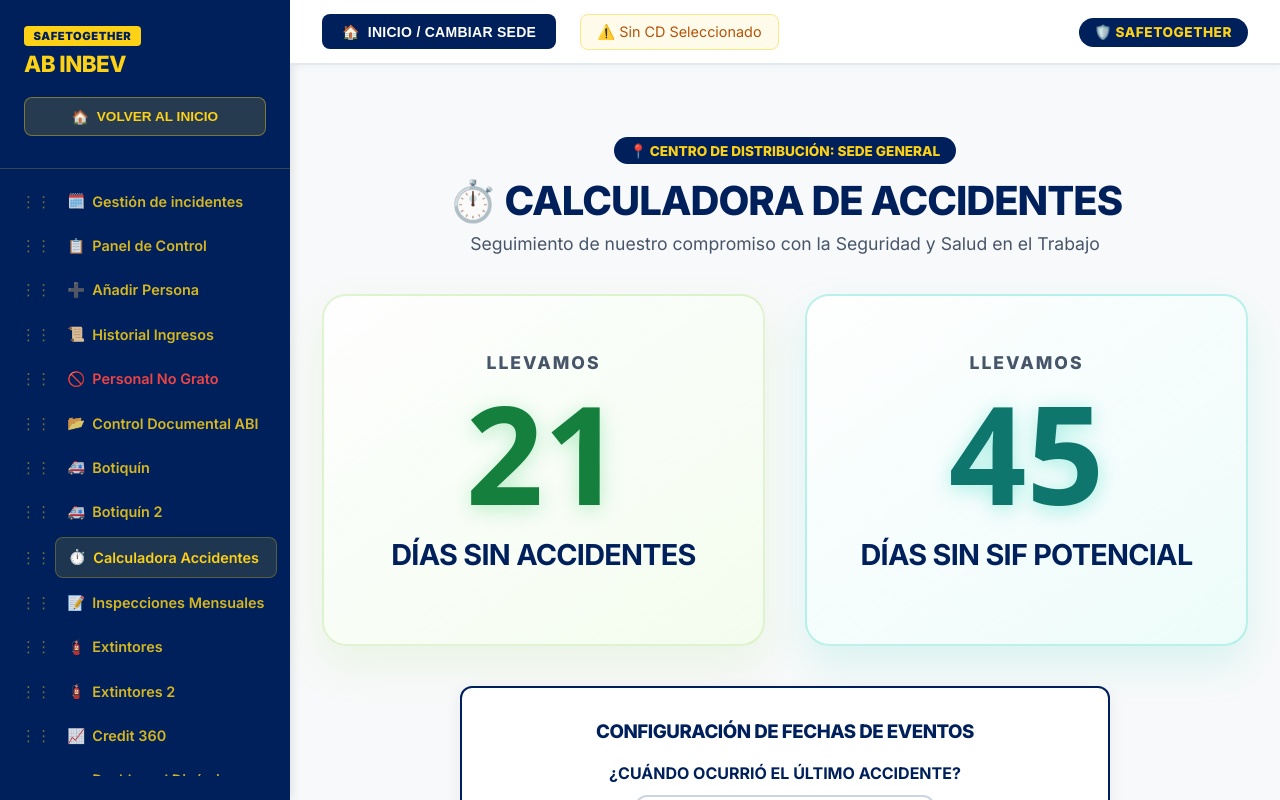
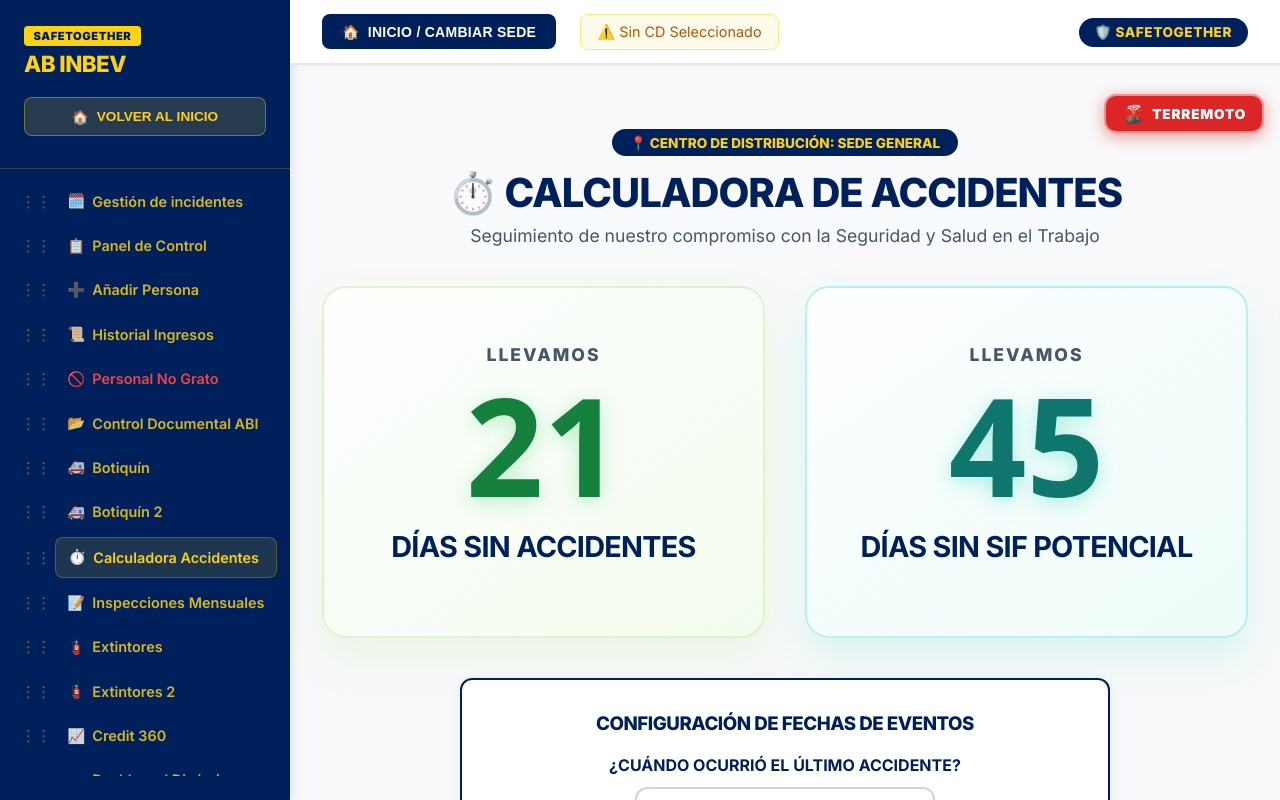
Before and after one commit to EjeCafetero100/contratistas-app, a Next.js app in the folder carnet-app/: page /calculadora-accidentes in a window 1280 px wide. Built offline with nearby package versions, Linux system fonts and the light colour scheme.

Commit message:
feat(pereira): fijar SIF a 10-08-2026 y agregar indicador de Terremoto en esquina

```diff
--- a/carnet-app/src/app/calculadora-accidentes/page.js
+++ b/carnet-app/src/app/calculadora-accidentes/page.js
@@ -7,6 +7,7 @@ export default function CalculadoraAccidentes() {
   const { selectedCity } = useCity();
   const isPereira = (selectedCity || "").toLowerCase() === "pereira";
   const FIXED_PEREIRA_DATE = "2020-01-08";
+  const FIXED_PEREIRA_SIF_DATE = "2026-08-10";
 
   // Fecha del último accidente
   const [lastAccidentDate, setLastAccidentDate] = useState(() => {
@@ -23,34 +24,51 @@ export default function CalculadoraAccidentes() {
 
   const [daysWithoutAccidents, setDaysWithoutAccidents] = useState(0);
 
-  // Fecha SIF por defecto
+  // Fecha SIF (en Pereira fijada al 10-08-2026)
   const [lastSifDate, setLastSifDate] = useState(() => {
     if (typeof window !== "undefined") {
+      if (isPereira) {
+        const savedPereiraSif = localStorage.getItem("last_sif_date_pereira");
+        return savedPereiraSif || FIXED_PEREIRA_SIF_DATE;
+      }
       const cityKey = (selectedCity || "general").toLowerCase();
       const saved = localStorage.getItem(`last_sif_date_${cityKey}`);
       if (saved) return saved;
     }
+    return isPereira ? FIXED_PEREIRA_SIF_DATE : (() => {
       const defaultDate = new Date();
       defaultDate.setDate(defaultDate.getDate() - 45);
       return defaultDate.toISOString().split('T')[0];
+    })();
   });
 
   const [daysWithoutSif, setDaysWithoutSif] = useState(0);
 
-  // Sincronizar fecha según la sede seleccionada (en Pereira se fija 08-01-2020 o su valor manual guardado)
+  // Sincronizar fechas según la sede seleccionada
   useEffect(() => {
     if (isPereira) {
-      const saved = localStorage.getItem("last_accident_date_pereira");
-      setLastAccidentDate(saved || FIXED_PEREIRA_DATE);
+      const savedAccident = localStorage.getItem("last_accident_date_pereira");
+      setLastAccidentDate(savedAccident || FIXED_PEREIRA_DATE);
+      const savedSif = localStorage.getItem("last_sif_date_pereira");
+      setLastSifDate(savedSif || FIXED_PEREIRA_SIF_DATE);
     } else {
       const cityKey = (selectedCity || "general").toLowerCase();
-      const saved = localStorage.getItem(`last_accident_date_${cityKey}`);
-      if (saved) {
-        setLastAccidentDate(saved);
+      const savedAccident = localStorage.getItem(`last_accident_date_${cityKey}`);
+      if (savedAccident) {
+        setLastAccidentDate(savedAccident);
       } else {
         const defaultDate = new Date();
         defaultDate.setDate(defaultDate.getDate() - 21);
         setLastAccidentDate(defaultDate.toISOString().split('T')[0]);
+      }
+
+      const savedSif = localStorage.getItem(`last_sif_date_${cityKey}`);
+      if (savedSif) {
+        setLastSifDate(savedSif);
+      } else {
+        const defaultDate = new Date();
+        defaultDate.setDate(defaultDate.getDate() - 45);
+        setLastSifDate(defaultDate.toISOString().split('T')[0]);
       }
     }
   }, [selectedCity, isPereira]);
@@ -59,7 +77,6 @@ export default function CalculadoraAccidentes() {
   const handleAccidentDateChange = (newDate) => {
     setLastAccidentDate(newDate);
     if (isPereira) {
-      // Guardar de forma manual y persistente para Pereira
       localStorage.setItem("last_accident_date_pereira", newDate);
     } else {
       const cityKey = (selectedCity || "general").toLowerCase();
@@ -70,23 +87,23 @@ export default function CalculadoraAccidentes() {
   // Manejar cambio manual de fecha SIF
   const handleSifDateChange = (newDate) => {
     setLastSifDate(newDate);
+    if (isPereira) {
+      localStorage.setItem("last_sif_date_pereira", newDate);
+    } else {
       const cityKey = (selectedCity || "general").toLowerCase();
       localStorage.setItem(`last_sif_date_${cityKey}`, newDate);
+    }
   };
 
   // Cálculo de días sin accidentes desde la fecha
   useEffect(() => {
     if (!lastAccidentDate) return;
-
     const [year, month, day] = lastAccidentDate.split('-').map(Number);
     const lastDateObj = new Date(year, month - 1, day);
-
     const today = new Date();
     today.setHours(0, 0, 0, 0);
-
     const diffTime = today.getTime() - lastDateObj.getTime();
     const diffDays = Math.max(0, Math.floor(diffTime / (1000 * 60 * 60 * 24)));
-
     setDaysWithoutAccidents(diffDays);
   }, [lastAccidentDate]);
 
@@ -95,26 +112,50 @@ export default function CalculadoraAccidentes() {
     if (!lastSifDate) return;
     const [year, month, day] = lastSifDate.split('-').map(Number);
     const lastDateObj = new Date(year, month - 1, day);
-
     const today = new Date();
     today.setHours(0, 0, 0, 0);
-
     const diffTime = today.getTime() - lastDateObj.getTime();
     const diffDays = Math.max(0, Math.floor(diffTime / (1000 * 60 * 60 * 24)));
-
     setDaysWithoutSif(diffDays);
   }, [lastSifDate]);
 
   return (
-    <div className="container" style={{ maxWidth: '1000px' }}>
-      <header style={{ textAlign: 'center', marginBottom: '2.5rem', marginTop: '1.5rem' }}>
-        <div style={{ display: 'inline-flex', alignItems: 'center', gap: '0.5rem', backgroundColor: '#00205b', color: '#fcd116', padding: '0.35rem 1rem', borderRadius: '20px', fontSize: '0.85rem', fontWeight: '800', marginBottom: '0.75rem', textTransform: 'uppercase' }}>
+    <div className="container" style={{ maxWidth: '1050px', position: 'relative' }}>
+
+      {/* Badge TERREMOTO en una esquina superior */}
+      <div
+        style={{
+          position: 'absolute',
+          top: '0.8rem',
+          right: '1rem',
+          backgroundColor: '#dc2626',
+          color: '#ffffff',
+          padding: '0.45rem 1rem',
+          borderRadius: '12px',
+          fontSize: '0.85rem',
+          fontWeight: '900',
+          display: 'flex',
+          alignItems: 'center',
+          gap: '0.45rem',
+          boxShadow: '0 4px 16px rgba(220, 38, 38, 0.45)',
+          border: '2px solid rgba(255, 255, 255, 0.5)',
+          letterSpacing: '0.8px',
+          textTransform: 'uppercase',
+          zIndex: 20
+        }}
+      >
+        <span style={{ fontSize: '1.1rem' }}>🌋</span>
+        <span>TERREMOTO</span>
+      </div>
+
+      <header style={{ textAlign: 'center', marginBottom: '2.5rem', marginTop: '1rem' }}>
+        <div style={{ display: 'inline-flex', alignItems: 'center', gap: '0.5rem', backgroundColor: '#00205b', color: '#fcd116', padding: '0.35rem 1.1rem', borderRadius: '20px', fontSize: '0.85rem', fontWeight: '800', marginBottom: '0.75rem', textTransform: 'uppercase' }}>
           📍 CENTRO DE DISTRIBUCIÓN: {selectedCity ? selectedCity.toUpperCase() : 'SEDE GENERAL'}
         </div>
         <h1 style={{ fontSize: '2.5rem', marginBottom: '0.5rem' }}>⏱️ Calculadora de Accidentes</h1>
         <p style={{ color: 'var(--text-muted)', fontSize: '1.1rem' }}>
           {isPereira
-            ? "CD Pereira • Fecha fija de último accidente: 08-01-2020 (solo actualizable manualmente)."
+            ? "CD Pereira • Accidente: 08-01-2020 | SIF Potencial: 10-08-2026 (solo actualizable manualmente)."
             : "Seguimiento de nuestro compromiso con la Seguridad y Salud en el Trabajo"
           }
         </p>
@@ -122,7 +163,7 @@ export default function CalculadoraAccidentes() {
 
       <div style={{ display: 'grid', gridTemplateColumns: 'repeat(auto-fit, minmax(400px, 1fr))', gap: '2.5rem', width: '100%' }}>
 
-        {/* Contenedor Principal del Gran Número */}
+        {/* Contenedor Principal del Gran Número de Accidentes */}
         <div
           className="glass-panel"
           style={{
@@ -202,37 +243,57 @@ export default function CalculadoraAccidentes() {
           <h2 style={{ color: 'var(--text-main)', fontSize: '1.8rem', marginTop: '1rem', fontWeight: '700' }}>
             DÍAS SIN SIF POTENCIAL
           </h2>
+
+          {isPereira && (
+            <span style={{ marginTop: '0.5rem', fontSize: '0.85rem', color: '#0f766e', fontWeight: '700', backgroundColor: '#ccfbf1', padding: '0.2rem 0.75rem', borderRadius: '12px' }}>
+              ✓ Desde el 10 de Agosto de 2026
+            </span>
+          )}
         </div>
 
       </div>
 
       <div style={{ display: 'flex', flexDirection: 'column', alignItems: 'center', gap: '2rem', marginTop: '2.5rem' }}>
 
-        {/* Selector de Fecha */}
+        {/* Selector de Fechas */}
         <div className="glass-panel" style={{ width: '100%', maxWidth: '650px', padding: '2rem', textAlign: 'center' }}>
           <h3 style={{ marginBottom: '1.25rem', color: 'var(--primary)' }}>Configuración de Fechas de Eventos</h3>
 
           {/* Aviso especial CD Pereira */}
           {isPereira && (
-            <div style={{ backgroundColor: '#f0fdf4', border: '1px solid #bbf7d0', borderRadius: '12px', padding: '0.85rem 1.25rem', marginBottom: '1.5rem', textAlign: 'left', display: 'flex', alignItems: 'center', justifyContent: 'space-between', gap: '1rem', flexWrap: 'wrap' }}>
-              <div style={{ display: 'flex', alignItems: 'center', gap: '0.6rem', color: '#166534', fontSize: '0.88rem' }}>
+            <div style={{ backgroundColor: '#f0fdf4', border: '1px solid #bbf7d0', borderRadius: '12px', padding: '1rem 1.25rem', marginBottom: '1.5rem', textAlign: 'left', display: 'flex', flexDirection: 'column', gap: '0.75rem' }}>
+              <div style={{ display: 'flex', alignItems: 'center', gap: '0.6rem', color: '#166534', fontSize: '0.9rem' }}>
                 <span style={{ fontSize: '1.2rem' }}>🔒</span>
                 <div>
-                  <strong>CD Pereira:</strong> Fecha base fijada en <strong>08-01-2020</strong>.
-                  <div style={{ fontSize: '0.78rem', color: '#15803d' }}>Esta fecha no cambia automáticamente; solo tú puedes modificarla manualmente.</div>
+                  <strong>CD Pereira:</strong> Fechas base fijadas manualmente.
+                  <div style={{ fontSize: '0.78rem', color: '#15803d' }}>
+                    Accidente: <strong>08-01-2020</strong> | SIF Potencial: <strong>10-08-2026</strong>. Solo tú puedes modificarlas manualmente.
                   </div>
                 </div>
+              </div>
+
+              <div style={{ display: 'flex', gap: '0.75rem', flexWrap: 'wrap', paddingTop: '0.25rem' }}>
                 {lastAccidentDate !== FIXED_PEREIRA_DATE && (
                   <button
                     onClick={() => handleAccidentDateChange(FIXED_PEREIRA_DATE)}
-                  style={{ background: '#00205b', color: '#fcd116', border: 'none', padding: '0.4rem 0.8rem', borderRadius: '6px', fontSize: '0.78rem', fontWeight: '800', cursor: 'pointer' }}
+                    style={{ background: '#00205b', color: '#fcd116', border: 'none', padding: '0.4rem 0.8rem', borderRadius: '6px', fontSize: '0.75rem', fontWeight: '800', cursor: 'pointer' }}
                   >
-                  ↺ Volver a 08-01-2020
+                    ↺ Restablecer Accidente (08-01-2020)
+                  </button>
+                )}
+                {lastSifDate !== FIXED_PEREIRA_SIF_DATE && (
+                  <button
+                    onClick={() => handleSifDateChange(FIXED_PEREIRA_SIF_DATE)}
+                    style={{ background: '#00205b', color: '#fcd116', border: 'none', padding: '0.4rem 0.8rem', borderRadius: '6px', fontSize: '0.75rem', fontWeight: '800', cursor: 'pointer' }}
+                  >
+                    ↺ Restablecer SIF (10-08-2026)
                   </button>
                 )}
               </div>
+            </div>
           )}
 
+          {/* Campo Accidente */}
           <div style={{ display: 'flex', flexDirection: 'column', alignItems: 'center', gap: '0.75rem' }}>
             <label htmlFor="accident-date" style={{ fontWeight: '700', color: 'var(--text-main)', fontSize: '1rem' }}>
               ¿Cuándo ocurrió el último accidente?
@@ -260,13 +321,11 @@ export default function CalculadoraAccidentes() {
               }}
             />
             <p style={{ color: 'var(--text-muted)', fontSize: '0.85rem', margin: '0.25rem 0 0 0' }}>
-              {isPereira
-                ? "Guardado manual persistente para CD Pereira."
-                : "Al cambiar la fecha, el contador se actualizará automáticamente."
-              }
+              {isPereira ? "Guardado manual persistente para CD Pereira (08-01-2020)." : "Al cambiar la fecha, el contador se actualizará automáticamente."}
             </p>
           </div>
 
+          {/* Campo SIF Potencial */}
           <div style={{ display: 'flex', flexDirection: 'column', alignItems: 'center', gap: '0.75rem', marginTop: '2rem', borderTop: '1px solid #e2e8f0', paddingTop: '1.5rem' }}>
             <label htmlFor="sif-date" style={{ fontWeight: '700', color: 'var(--text-main)', fontSize: '1rem' }}>
               ¿Cuándo ocurrió el último SIF potencial?
@@ -293,6 +352,9 @@ export default function CalculadoraAccidentes() {
                 textAlign: 'center'
               }}
             />
+            <p style={{ color: 'var(--text-muted)', fontSize: '0.85rem', margin: '0.25rem 0 0 0' }}>
+              {isPereira ? "Guardado manual persistente para CD Pereira (10-08-2026)." : "Al cambiar la fecha, el contador se actualizará automáticamente."}
+            </p>
           </div>
         </div>
 
```
Also changed, not shown: carnet-app/src/app/calculadora/page.js (+23 -2 lines). Lines whose indentation alone changed are shown as unchanged.
